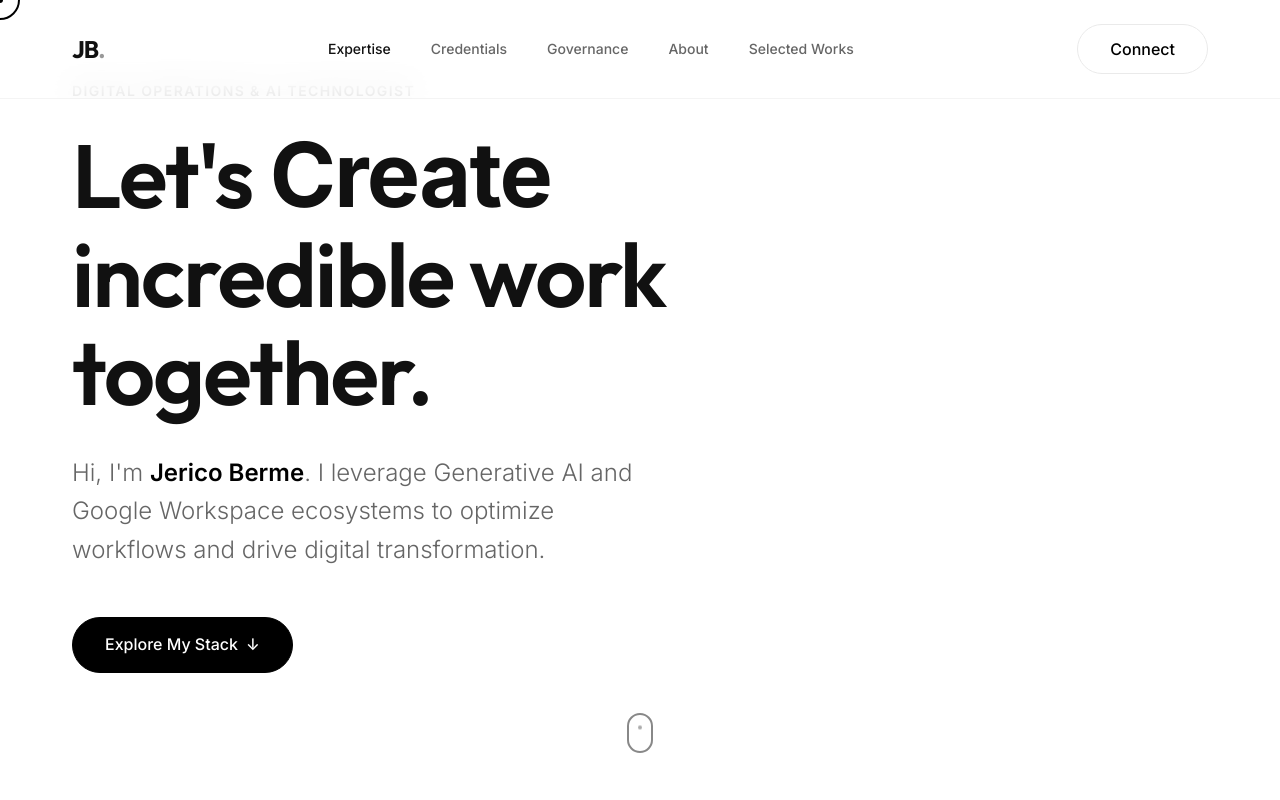
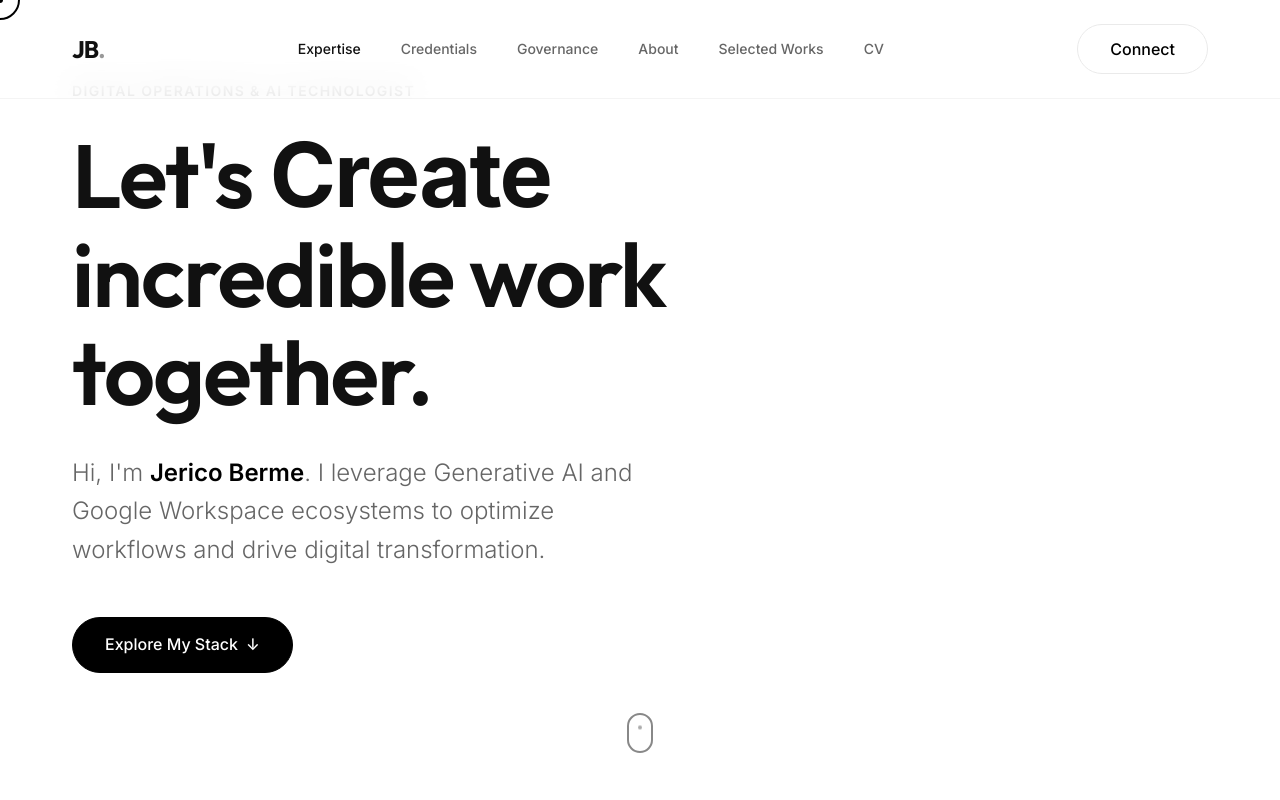
Before and after one commit to amoraberme/Jericob, a website: page index.html in a window 1280 px wide. Shown: the top 800 px of the page. Drawn offline with nearby package versions, Linux system fonts and the light colour scheme; a script that the page names is missing.

Commit message:
Add CV link to navigation

```diff
--- a/index.html
+++ b/index.html
@@ -42,6 +42,7 @@
                 <li><a href="#governance" class="nav-link">Governance</a></li>
                 <li><a href="about.html" class="nav-link">About</a></li>
                 <li><a href="selected-works.html" class="nav-link">Selected Works</a></li>
+                <li><a href="CV.pdf" target="_blank" rel="noopener noreferrer" class="nav-link">CV</a></li>
             </ul>
             <button class="btn btn-outline" id="openModalBtn">Connect</button>
         </div>
```
Also changed, not shown: about.html (+1 -0 lines), package.json (added, +11 -0 lines), selected-works.html (+1 -0 lines), vercel.json (added), 2 other files.
